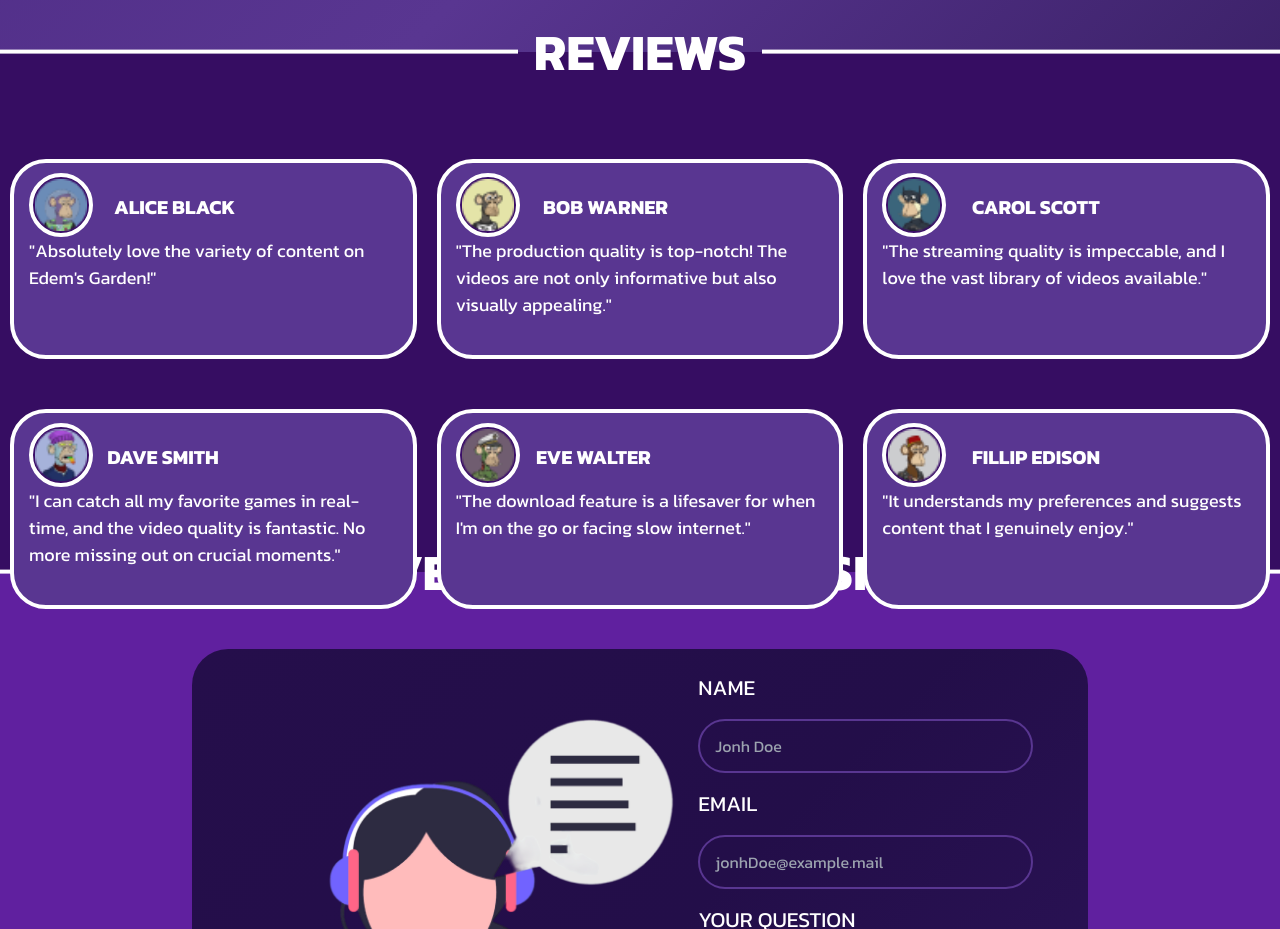
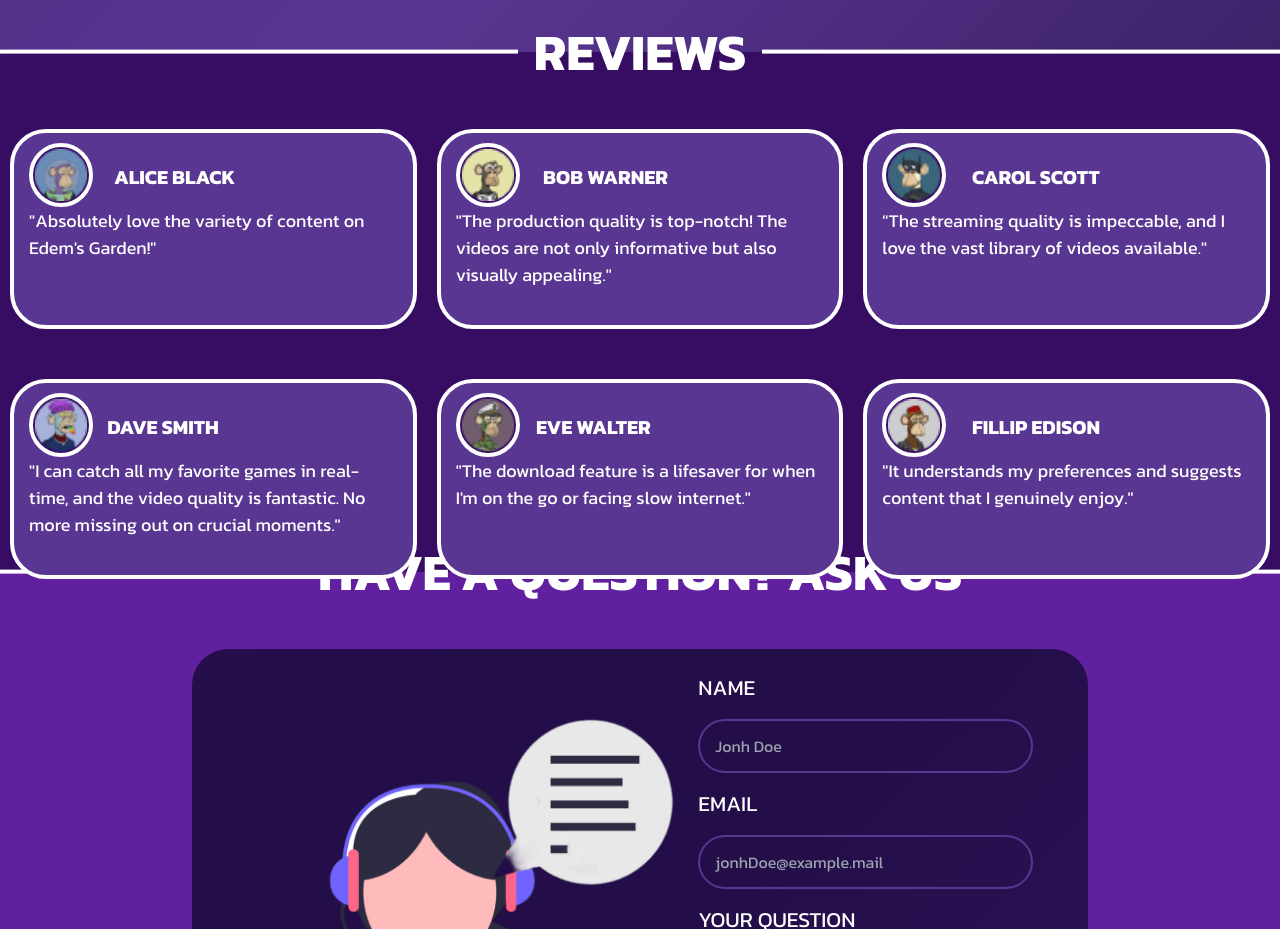
Before and after one commit to Edem-s-Garden/edem_host_land, a React (Create React App) app: page / in a window 1280 px wide. Shown: the part 1220-2149 px from the top of the page. Built offline with nearby package versions, Linux system fonts and the light colour scheme.

Commit message:
fixed feddback field displasment

```diff
--- a/src/components/Feedback/Feedback.module.css
+++ b/src/components/Feedback/Feedback.module.css
@@ -14,7 +14,6 @@
 .scroll {
   display: flex;
   flex-direction: row;
-  padding: 30px 0px;
 
 }
 /* stylelint-disable-next-line selector-class-pattern */
@@ -40,6 +39,7 @@
   .scroll {
     overflow-x: scroll;
     scrollbar-width: none;
+    padding: 30px 0px;
   }
 
   .field_container {
```
